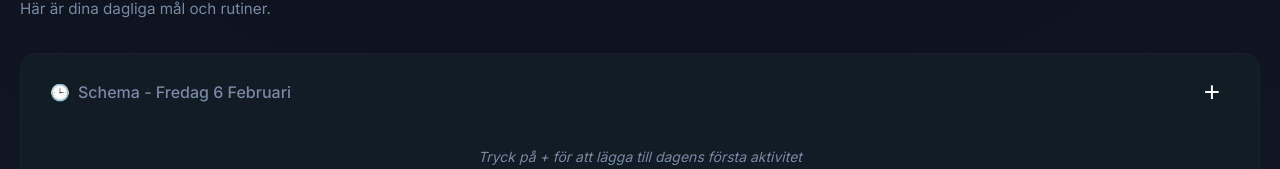
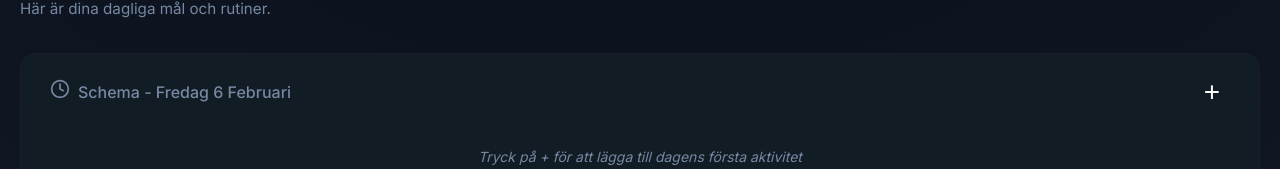
Before and after one commit to agnesvarnlundhotmailcom/productivity-system, a React (Vite) app in the folder productivity-system/: page / in a window 1280 px wide. Shown: the part 158-327 px from the top of the page. Built offline with nearby package versions, Linux system fonts and the light colour scheme.

Commit message:
La till klocka ikon

```diff
--- a/productivity-system/src/components/Schedule/DailySchedule.jsx
+++ b/productivity-system/src/components/Schedule/DailySchedule.jsx
@@ -1,6 +1,9 @@
 import { useState } from 'react';
 import ScheduleItem from './ScheduleItem';
 import styles from './Schedule.module.css';
+import {
+  Clock
+} from 'lucide-react';
 
 export default function DailySchedule() {
   const [activities, setActivities] = useState([]);
@@ -55,7 +58,7 @@ export default function DailySchedule() {
       {/* Header med dynamiskt datum */}
       <div className={styles.header}>
         <div className={styles.headerTitle}>
-          <span style={{ marginRight: '8px' }}>🕒</span>
+          <span style={{ marginRight: '8px' }}><Clock size={20}/></span>
           Schema - {todayDate}
         </div>
         <button onClick={() => setIsAdding(!isAdding)} className={styles.addButton}>
```
